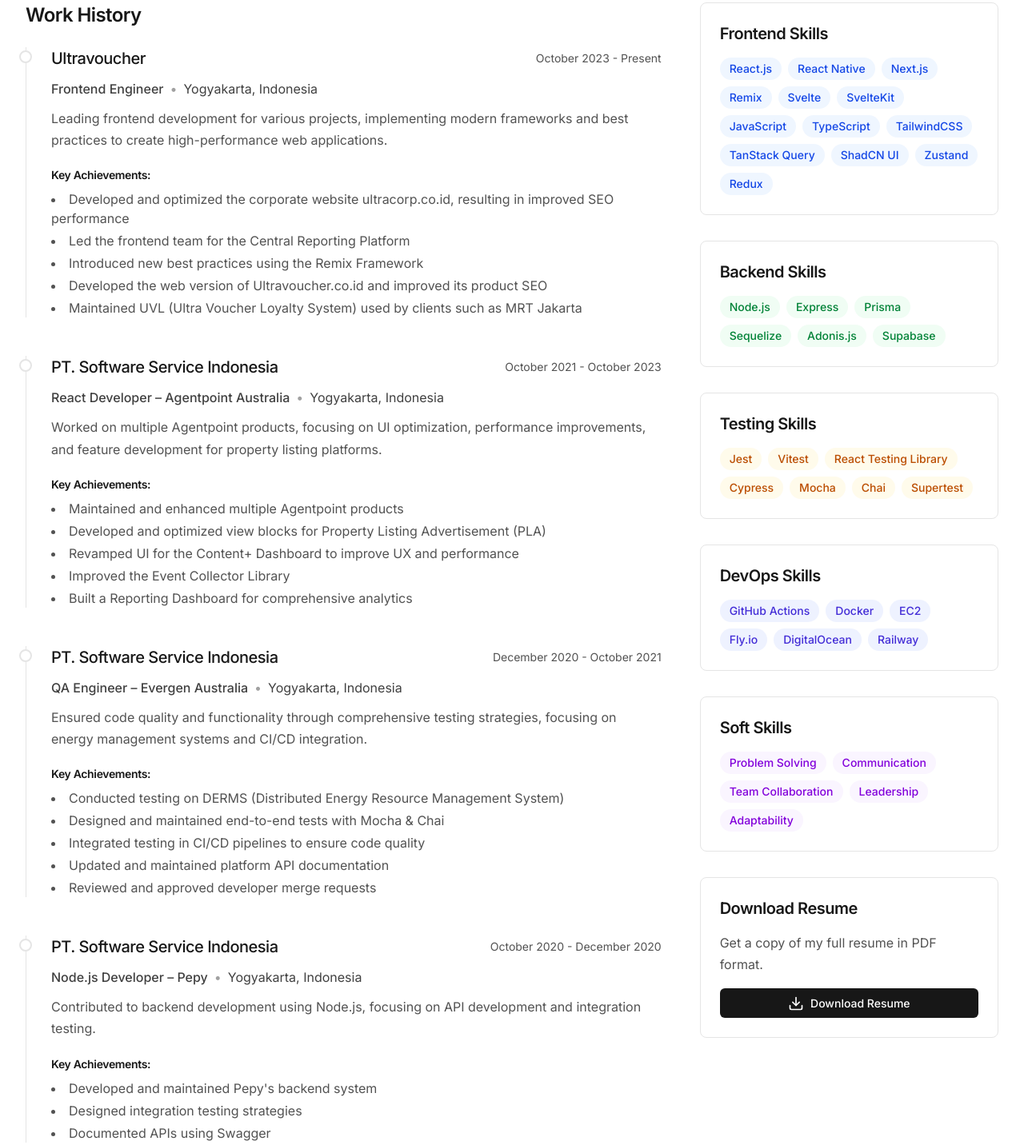
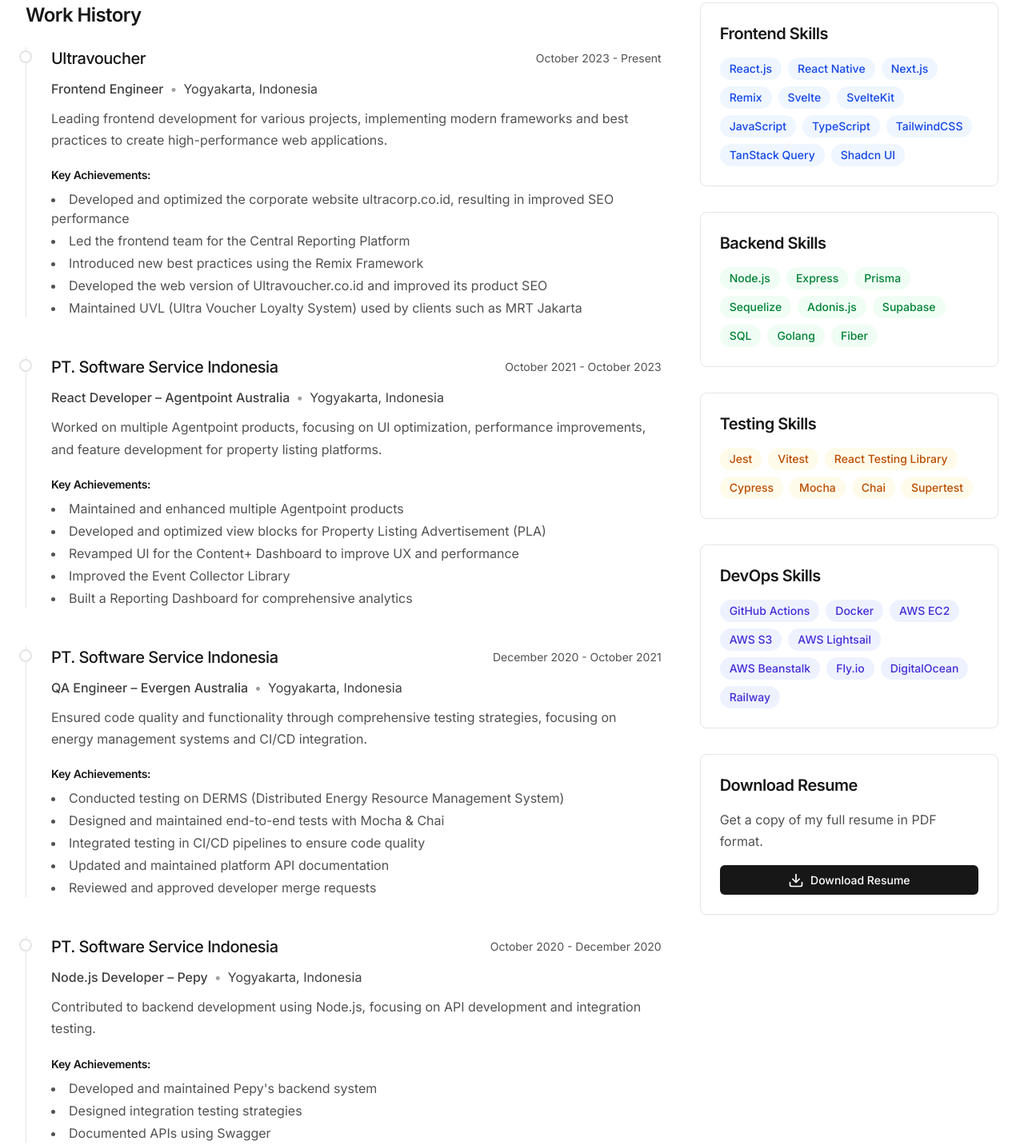
Before and after one commit to underworld14/izza.dev, an Astro site: page /experience in a window 1280 px wide. Shown: the part 222-1654 px from the top of the page at 80% size. Built offline with nearby package versions, Linux system fonts and the light colour scheme; Astro itself is replaced by a stand-in of ours.

Commit message:
update: revise education status, skills list, and certifications section heading

```diff
--- a/src/pages/experience.astro
+++ b/src/pages/experience.astro
@@ -77,7 +77,7 @@
   {
     institution: "Asia Cyber University",
     degree: "Bachelor's Degree in Informatics Engineering",
-    period: "2018 - 2022",
+    period: "2022 - Present",
     description: "Focused on software engineering, web development, and information systems. Applied learning through practical projects and real-world applications."
   }
 ];
@@ -116,11 +116,10 @@
 ];
 
 const skills = {
-  frontend: ["React.js", "React Native", "Next.js", "Remix", "Svelte", "SvelteKit", "JavaScript", "TypeScript", "TailwindCSS", "TanStack Query", "ShadCN UI", "Zustand", "Redux"],
-  backend: ["Node.js", "Express", "Prisma", "Sequelize", "Adonis.js", "Supabase"],
+  frontend: ["React.js", "React Native", "Next.js", "Remix", "Svelte", "SvelteKit", "JavaScript", "TypeScript", "TailwindCSS", "TanStack Query", "Shadcn UI"],
+  backend: ["Node.js", "Express", "Prisma", "Sequelize", "Adonis.js", "Supabase", "SQL", "Golang", "Fiber"],
   testing: ["Jest", "Vitest", "React Testing Library", "Cypress", "Mocha", "Chai", "Supertest"],
-  devops: ["GitHub Actions", "Docker", "EC2", "Fly.io", "DigitalOcean", "Railway"],
-  soft: ["Problem Solving", "Communication", "Team Collaboration", "Leadership", "Adaptability"]
+  devops: ["GitHub Actions", "Docker", "AWS EC2", "AWS S3", "AWS Lightsail", "AWS Beanstalk", "Fly.io", "DigitalOcean", "Railway"],
 };
 ---
 
@@ -190,7 +189,7 @@
             ))}
           </div>
 
-          <h2 class="text-2xl font-semibold mt-16 mb-6">Certifications</h2>
+          <h2 class="text-2xl font-semibold mt-16 mb-6">Courses & Certifications</h2>
 
           <div class="space-y-6">
             {certifications.map(cert => (
@@ -260,18 +259,6 @@
           </div>
 
           <div class="rounded-lg border border-neutral-200 p-6 dark:border-neutral-800">
-            <h2 class="text-xl font-semibold mb-4">Soft Skills</h2>
-
-            <div class="flex flex-wrap gap-2">
-              {skills.soft.map(skill => (
-                <span class="inline-flex items-center rounded-full bg-purple-50 px-3 py-1 text-sm font-medium text-purple-700 dark:bg-purple-900/20 dark:text-purple-300">
-                  {skill}
-                </span>
-              ))}
-            </div>
-          </div>
-
-          <div class="rounded-lg border border-neutral-200 p-6 dark:border-neutral-800">
             <h2 class="text-xl font-semibold mb-4">Download Resume</h2>
             <p class="text-neutral-600 dark:text-neutral-400 mb-4">Get a copy of my full resume in PDF format.</p>
 
```
